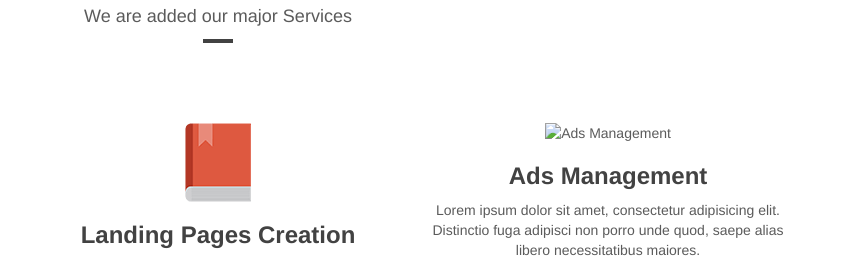
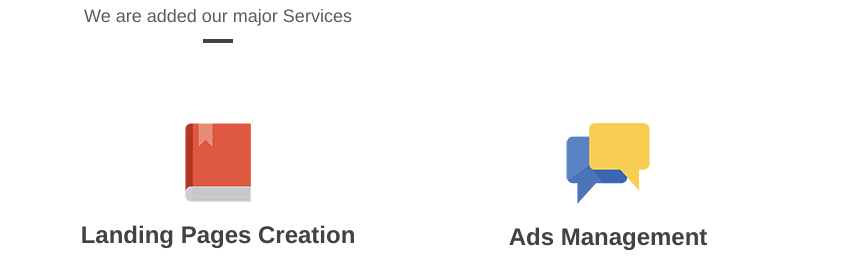
Before and after one commit to ahmadrmouhamad/FreeAgency, a plain HTML site: page index.html in a window 1280 px wide. Shown: the part 821-1077 px from the top of the page, 422-1280 px from the left. Drawn offline with Linux system fonts and the light colour scheme.

Commit message:
Update index.html

```diff
--- a/index.html
+++ b/index.html
@@ -94,7 +94,7 @@
 					<p>Lorem ipsum dolor sit amet, consectetur adipisicing elit. Distinctio fuga adipisci non porro unde quod, saepe alias libero necessitatibus maiores.</p>
 				</div>
 				<div class="item col-md-4 col-xs-12 wow rollIn">
-					<img src="img/ads.png" alt="Ads Management">
+					<img src="img/adver.png" alt="Ads Management">
 					<h3>Ads Management</h3>
 					<p>Lorem ipsum dolor sit amet, consectetur adipisicing elit. Distinctio fuga adipisci non porro unde quod, saepe alias libero necessitatibus maiores.</p>
 				</div>
```
